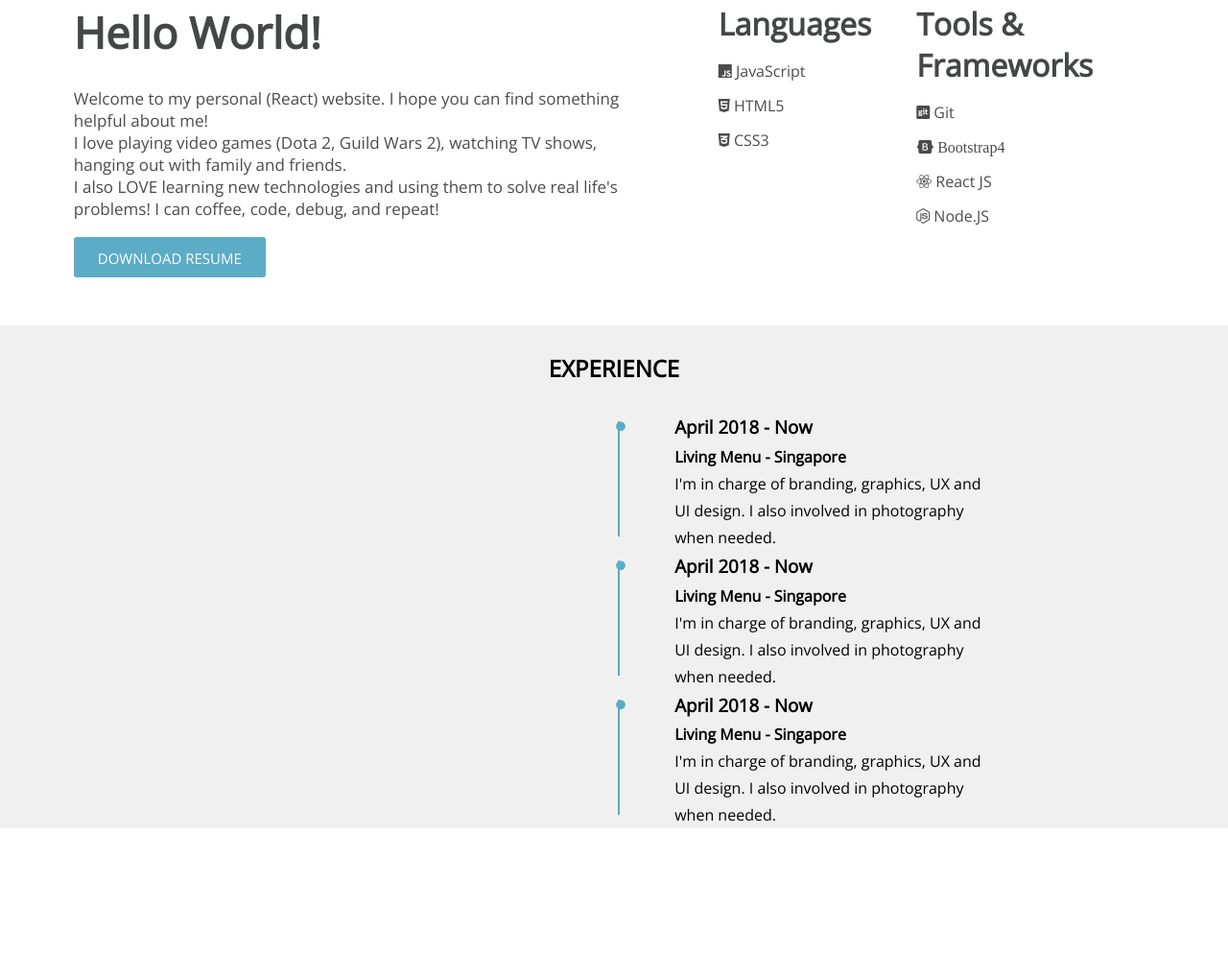
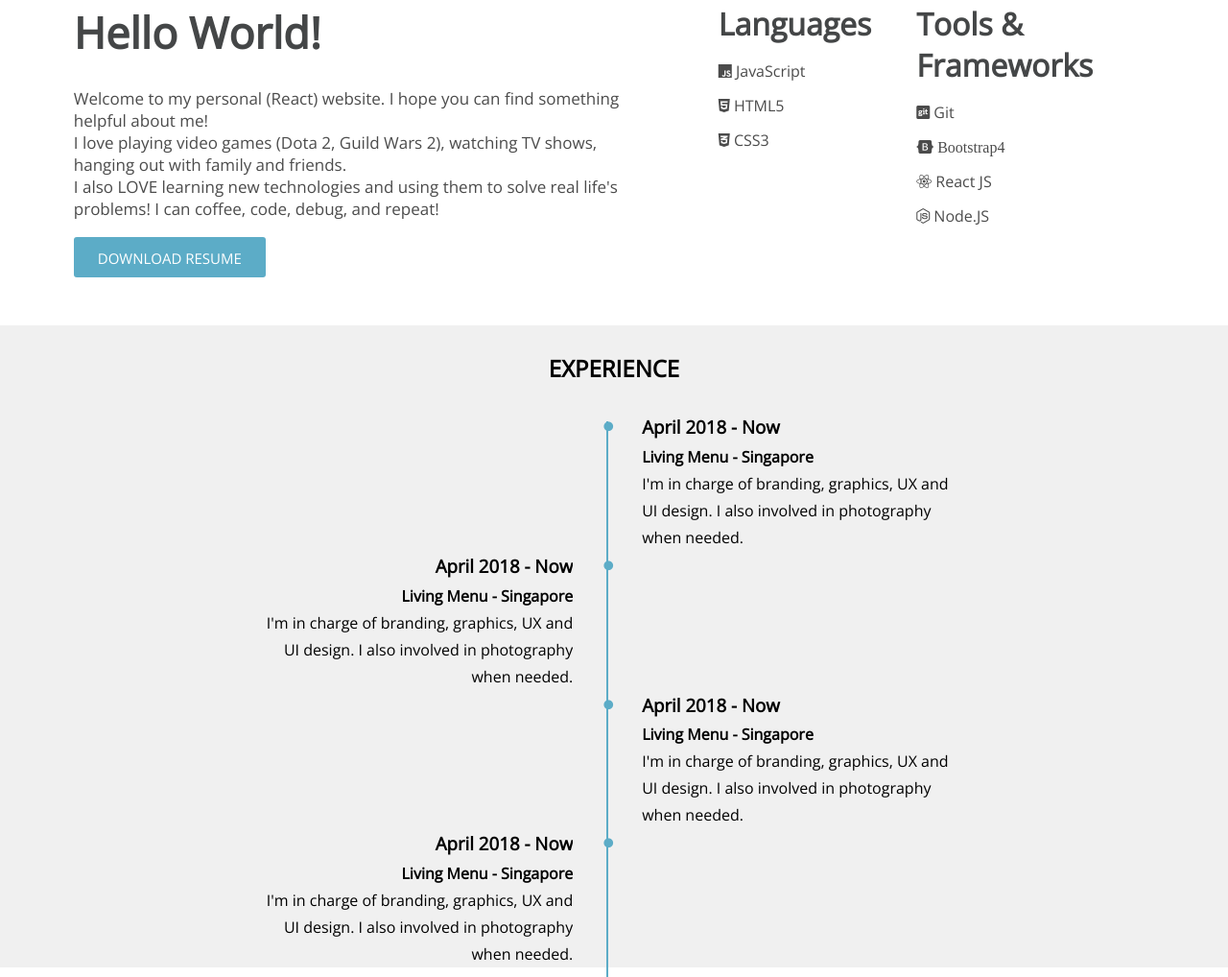
Before and after one commit to jiachihuynh/my_resume, a website: page index.html in a window 1280 px wide. Shown: the part 880-1898 px from the top of the page at 96% size. Before the commit the page ends 1743 px from the top, so only its background shows below. Drawn offline with nearby package versions, Linux system fonts and the light colour scheme.

Commit message:
Complete exp

```diff
--- a/index.html
+++ b/index.html
@@ -90,32 +90,51 @@
             <div class="space"></div>
             <div class="ver-line"></div>
             <i class="fas fa-circle"></i>
-            <div class="job-infor">
-                <h3>April 2018 - Now</h3>
-                <h4>Living Menu - Singapore</h4>
-                <p>I'm in charge of branding, graphics, UX and UI design. I also involved in photography when needed.</p>
+            <div class="job-block">
+                <div class="job-infor">
+                    <h3>April 2018 - Now</h3>
+                    <h4>Living Menu - Singapore</h4>
+                    <p>I'm in charge of branding, graphics, UX and UI design. I also involved in photography when needed.</p>
+                </div>
+            </div>
+        </div>
+        <div class="row-flex">
+            <div class="space order-3"></div>
+            <div class="ver-line order-2"></div>
+            <i class="fas fa-circle order-2"></i>
+            <div class="job-block order-1">
+                <div class="job-infor">
+                    <h3>April 2018 - Now</h3>
+                    <h4>Living Menu - Singapore</h4>
+                    <p>I'm in charge of branding, graphics, UX and UI design. I also involved in photography when needed.</p>
+                </div>
             </div>
         </div>
         <div class="row-flex">
             <div class="space"></div>
             <div class="ver-line"></div>
             <i class="fas fa-circle"></i>
-            <div class="job-infor">
-                <h3>April 2018 - Now</h3>
-                <h4>Living Menu - Singapore</h4>
-                <p>I'm in charge of branding, graphics, UX and UI design. I also involved in photography when needed.</p>
+            <div class="job-block">
+                <div class="job-infor">
+                    <h3>April 2018 - Now</h3>
+                    <h4>Living Menu - Singapore</h4>
+                    <p>I'm in charge of branding, graphics, UX and UI design. I also involved in photography when needed.</p>
+                </div>
             </div>
         </div>
         <div class="row-flex">
-            <div class="space"></div>
-            <div class="ver-line"></div>
-            <i class="fas fa-circle"></i>
-            <div class="job-infor">
-                <h3>April 2018 - Now</h3>
-                <h4>Living Menu - Singapore</h4>
-                <p>I'm in charge of branding, graphics, UX and UI design. I also involved in photography when needed.</p>
+            <div class="space order-3"></div>
+            <div class="ver-line order-2"></div>
+            <i class="fas fa-circle order-2"></i>
+            <div class="job-block order-1">
+                <div class="job-infor">
+                    <h3>April 2018 - Now</h3>
+                    <h4>Living Menu - Singapore</h4>
+                    <p>I'm in charge of branding, graphics, UX and UI design. I also involved in photography when needed.</p>
+                </div>
             </div>
         </div>
+
     </div>
 <script></script>
 </body>
--- a/styles.css
+++ b/styles.css
@@ -224,19 +224,39 @@ a {
 }
 
 .exp .space {
-    width: 50%;
+    width: 49%;
+}
+
+.exp .job-block {
+    width: 49%;
 }
 
 .exp .ver-line {
     position: relative;
     bottom: -10px;
-    left: 4px;
-    height: 120px;
+    left: 5px;
+    height: auto;
     border-right: 2px solid #5CACC7;
 }
 
 .exp .job-infor {
-    margin-left: 4vw;
-    width: 20rem;
+    margin-left: 30px;
+    margin-right: 30px;
+    width: 25vw;
     overflow: auto;
 }
+
+.exp .order-1 {
+    text-align: right;
+    order: 1;
+    display: flex;
+    justify-content: flex-end;
+}
+
+.exp .order-2 {
+    order: 2;
+}
+
+.exp .order-3 {
+    order: 3;
+}
```
